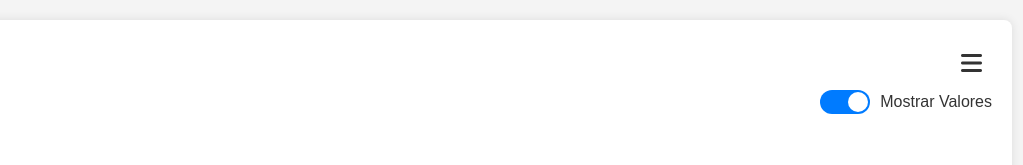
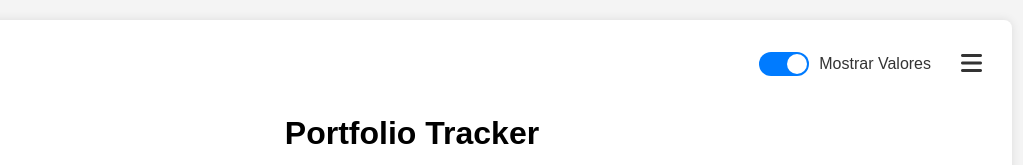
Before and after one commit to noliveira87/portfolio_tracker, a React (Create React App) app in the folder frontend/: page / in a window 1280 px wide. Shown: the top 165 px of the page, without its empty margins (228-1251 px from the left). Built offline with nearby package versions, Linux system fonts and the light colour scheme; no server answers.

Commit message:
More style improvement

```diff
--- a/frontend/src/App.css
+++ b/frontend/src/App.css
@@ -1,15 +1,20 @@
 /* App.css */
 .App {
-  position: relative;
-  padding: 20px;
+  position: relative; /* Permite que o menu e o toggle sejam posicionados relativamente ao container principal */
+  padding: 20px; /* Adiciona algum espaçamento ao redor da página */
 }
 
 .header {
   display: flex;
-  align-items: center; /* Alinha o menu e o toggle verticalmente no centro */
   justify-content: flex-end; /* Alinha os itens ao final do eixo horizontal */
-  gap: 20px; /* Espaçamento entre o menu e o toggle */
-  margin-bottom: 20px; /* Espaçamento abaixo do header */
+  align-items: center; /* Alinha os itens ao centro do eixo vertical */
+  gap: 20px; /* Espaçamento entre o menu e o toggle switch */
+}
+
+.menu-toggle-container {
+  display: flex;
+  align-items: center; /* Alinha o menu e o toggle switch verticalmente */
+  gap: 20px; /* Espaçamento entre o menu e o toggle switch */
 }
 
 .menu {
@@ -22,7 +27,6 @@
   font-size: 24px; /* Tamanho do ícone de menu */
   cursor: pointer;
   color: #333; /* Cor do ícone */
-  padding: 10px; /* Adiciona algum padding ao redor do ícone */
 }
 
 .menu-content {
@@ -56,44 +60,55 @@
 .toggle-switch {
   display: flex;
   align-items: center;
-  gap: 10px; /* Espaçamento entre o toggle e o label */
 }
 
-.toggle-switch input {
-  display: none;
+.switch {
+  position: relative;
+  display: inline-block;
+  width: 50px;
+  height: 24px;
+}
+
+.switch input {
+  opacity: 0; /* Torna a checkbox invisível */
+  width: 0;
+  height: 0;
 }
 
 .slider {
-  position: relative;
-  width: 50px;
-  height: 24px;
+  position: absolute;
+  cursor: pointer;
+  top: 0;
+  left: 0;
+  right: 0;
+  bottom: 0;
   background-color: #ccc;
+  transition: .4s;
   border-radius: 12px;
-  cursor: pointer;
-  transition: background-color 0.3s;
 }
 
-.slider::before {
-  content: '';
+.slider:before {
   position: absolute;
+  content: "";
+  height: 20px;
   width: 20px;
-  height: 20px;
+  border-radius: 50%;
+  left: 2px;
+  bottom: 2px;
   background-color: white;
-  border-radius: 50%;
-  top: 2px;
-  left: 2px;
-  transition: transform 0.3s;
+  transition: .4s;
 }
 
 input:checked + .slider {
   background-color: #007bff;
 }
 
-input:checked + .slider::before {
+input:checked + .slider:before {
   transform: translateX(26px);
 }
 
 .toggle-label {
+  margin-left: 10px;
   font-size: 16px;
   color: #333;
 }
--- a/frontend/src/App.js
+++ b/frontend/src/App.js
@@ -20,20 +20,22 @@ function App() {
     <Router>
       <div className="App">
         <div className="header">
-          <div className="menu">
-            <Menu onAddInvestmentType={handleAddInvestmentType} />
-          </div>
+          <div className="menu-toggle-container">
             <div className="toggle-switch">
+              <label className="switch">
                 <input
                   type="checkbox"
                   id="toggle"
                   checked={showValues}
                   onChange={handleToggleChange}
                 />
-            <label htmlFor="toggle" className="slider"></label>
+                <span className="slider"></span>
+              </label>
               <span className="toggle-label">
                 {showValues ? 'Mostrar Valores' : 'Ocultar Valores'}
               </span>
+            </div>
+            <Menu onAddInvestmentType={handleAddInvestmentType} />
           </div>
         </div>
         <Routes>
```
Lines whose indentation alone changed are shown as unchanged.
